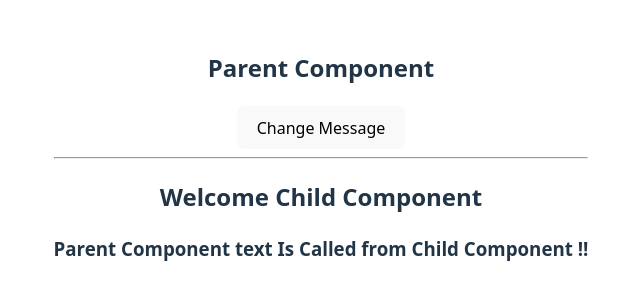
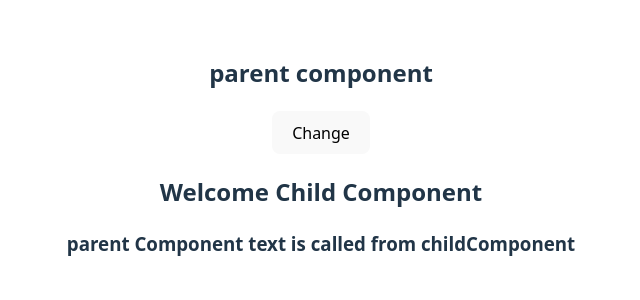
Before and after one commit to pavankumar2974/React-Js, a React (Vite) app in the folder app/: page / in a window 1280 px wide. Shown: the part 244-544 px from the top of the page, without its empty margins (319-959 px from the left). Built offline with nearby package versions, Linux system fonts and the light colour scheme.

Commit message:
React-js

```diff
--- a/app/src/ComponentCommunication/parentComp.jsx
+++ b/app/src/ComponentCommunication/parentComp.jsx
@@ -1,29 +1,28 @@
 import { Component } from "react";
 import ChildComp from "./childComp";
 
-export default class ParentComp extends Component {
-    constructor() {
+
+
+export default class ParentComp extends Component{
+    constructor(){
         super();
-        // This is called the state in parent
-        this.state = {
-            message: "Parent Component text Is Called from Child Component !!",
+        this.state={
+            message:"parent Component text is called from childComponent"
         };
     }
 
-    changeMsgInParent = () => {
+    changeMsgInParent =()=> {
         this.setState({
-            message: "Text Changed in Parent When You clicked the Button",
+            message:"Text is changed when you click the button"
         });
-    };
+    }
+    render(){
+        return(
+            <div>
+                <h2>parent component</h2>
+                <button onClick={this.changeMsgInParent}>Change</button>
 
-    render() {
-        return (
-            <div>
-                <h2>Parent Component</h2>
-                <button onClick={this.changeMsgInParent}>Change Message</button>
 
-                <hr />
-                {/* Child component called from Parent Component */}
                 <ChildComp newMessage={this.state.message} />
             </div>
         );
```
